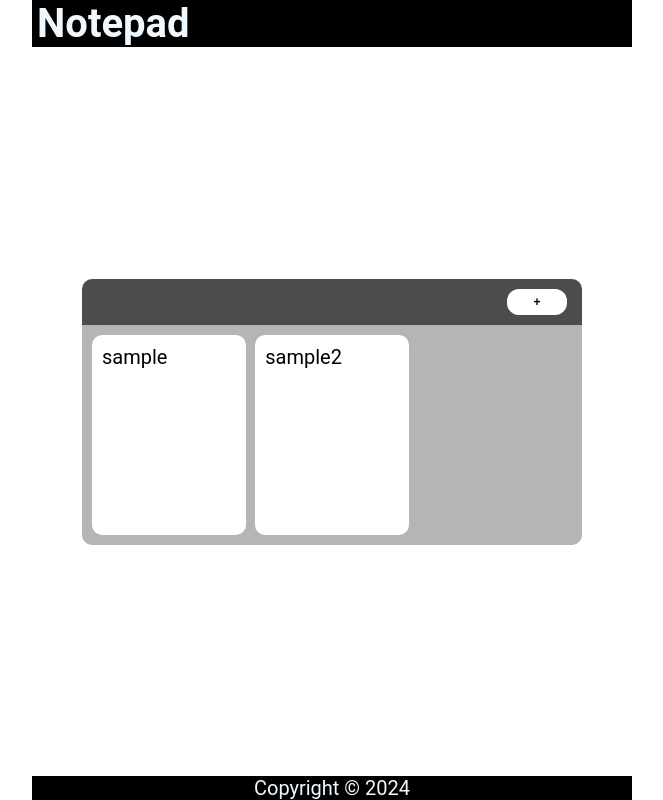
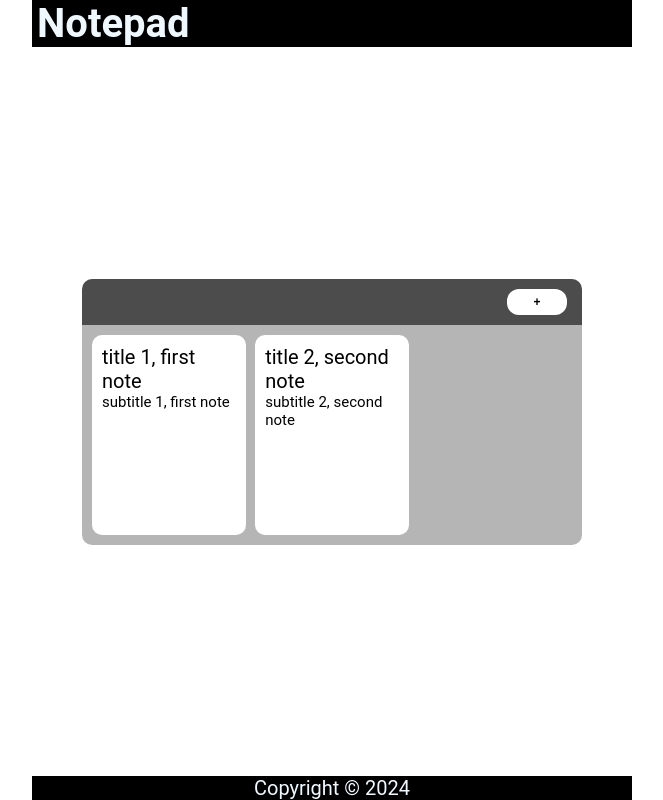
Before and after one commit to kathrynmckean/reactTest, a React (Create React App) app: page / in a window 1280 px wide. Shown: the whole page, without its empty margins (308-971 px from the left). Built offline with nearby package versions, Linux system fonts and the light colour scheme.

Commit message:
add local storage and various fixes

```diff
--- a/src/Content/Content.js
+++ b/src/Content/Content.js
@@ -1,54 +1,89 @@
-import React, { useState } from "react";
+import React, { useState, useEffect } from "react";
 import Nav from "./components/Nav";
 import NoteContainer from "./components/NoteContainer";
 import NoteEditor from "./components/NoteEditor";
+
 let nextId = 3;
+
+
 const Content = () => {
   const [showNav, setShowNav] = useState(false);
   const [showEditor, setShowEditor] = useState(false);
   const [selectedId, setSelectedId] = useState(null);
-  // const [selectedNote, setSelectedNote] = useState(null);
+  const [selectedNote, setSelectedNote] = useState(null);
+  const [noteInputValue, setNoteInputValue] = useState(null);
+  const [showSave, setShowSave] = useState(false);
+
+  const [notes, setNotes] = useState([
+    // the array holding note information
+    {
+      id: 1,
+      title: "title 1, first note",
+      subtitle: "subtitle 1, first note",
+      class: "gridSquare",
+    },
+    {
+      id: 2,
+      title: "title 2, second note",
+      subtitle: "subtitle 2, second note",
+      class: "gridSquare",
+    },
+  ]);
+
+  const storedNotes = localStorage.getItem("noteStorage");
+
+  useEffect(() => {
+    if (storedNotes) {
+      const parsedNotes = JSON.parse(storedNotes);
+      setNotes(parsedNotes);
+    }
+  }, [storedNotes])
+
+
+
   const handleNewNote = () => {
     console.log("new note");
-    selectNote(nextId); // highlight the new note
-    setShowEditor(true); // show the editor
+    const newNote = {
+      id: nextId,
+      title: "brand new note",
+      subtitle: "new note, edit content here",
+      class: "gridSquare",
+    }
     setNotes([
-      {
-        id: nextId,
-        title: "New note",
-        subtitle: "edit content",
-        class: "gridSquare",
-      },
+      newNote,
       ...notes,
     ]);
+    selectNote(nextId); // highlight the new note
+    setSelectedNote(newNote);
+    setShowEditor(true); // show the editor
     nextId += 1;
   };
 
+
   const handleDeleteNote = () => {
-    console.log(selectedId);
+    const newArray = notes.filter(note => {
+      return note.id !== selectedNote.id
+    });
+    setNotes(newArray);
   };
 
   const selectNote = (noteId) => {
     // runs when a note is clicked
     setShowNav(true);
     setSelectedId(noteId); // highlight the note itself
+    console.log("notes in selectNote", notes);
+    const noteToBeSelected = notes.find(note => note.id === noteId);
+    setSelectedNote(noteToBeSelected);
   };
 
-  const [notes, setNotes] = useState([
-    // the array holding note information
-    {
-      id: 1,
-      title: "sample",
-      subtitle: "sample also",
-      class: "gridSquare",
-    },
-    {
-      id: 2,
-      title: "sample2",
-      subtitle: "sample2 also",
-      class: "gridSquare",
-    },
-  ]);
+  const handleSaveNote = () => {
+    console.log('save')
+    localStorage.setItem("noteStorage", JSON.stringify(notes));
+  }
+
+
+
+
 
   return (
     <main>
@@ -63,10 +98,17 @@ const Content = () => {
         setNotes={setNotes}
         handleNewNote={handleNewNote}
         handleDeleteNote={handleDeleteNote}
-        // selectedNote={selectedNote}
-        // setSelectedNote={setSelectedNote}
+        showSave={showSave}
+        setShowSave={setShowSave}
+        handleSaveNote={handleSaveNote}
+
       />
-      <NoteEditor showEditor={showEditor} setShowEditor={setShowEditor} />
+      <NoteEditor showEditor={showEditor}
+      setShowEditor={setShowEditor}
+      selectedNote={selectedNote}
+      noteInputValue={noteInputValue}
+      setNoteInputValue={setNoteInputValue}
+       />
       <NoteContainer
         setShowNav={setShowNav}
         selectedId={selectedId}
@@ -74,8 +116,6 @@ const Content = () => {
         notes={notes}
         setNotes={setNotes}
         selectNote={selectNote}
-        // selectedNote={selectedNote}
-        // setSelectedNote={setSelectedNote}
       />
     </main>
   );
--- a/src/Content/components/Nav/Nav.js
+++ b/src/Content/components/Nav/Nav.js
@@ -9,10 +9,15 @@ const Nav = ({
   setNotes,
   handleNewNote,
   handleDeleteNote,
+  handleSaveNote,
+  showSave,
+  setShowSave
 }) => {
+
   const editNote = () => {
     // show noteEditor
     setShowEditor((prevState) => !prevState);
+    setShowSave(true);
   };
 
   const backToNotes = () => {
@@ -22,10 +27,15 @@ const Nav = ({
       // if the editing screen is visible then hide it
       setShowEditor((prevState) => !prevState);
     }
+    if (showSave) {
+      setShowSave(false);
+    }
     setSelectedId(null); // stop highlighting the clicked note
   };
 
   const handleNewButtonClick = () => {
+    backToNotes();
+    setShowSave(true)
     handleNewNote();
     if (!showNav) {
       setShowNav(true);
@@ -34,10 +44,8 @@ const Nav = ({
 
   return (
     <nav>
-      {/* if a note is selected then show the buttons */}
-
       {showNav && (
-        <>
+        <> {/* if a note is selected then show the buttons */}
           <button id="backButton" onClick={backToNotes}>
             back
           </button>
@@ -47,12 +55,15 @@ const Nav = ({
           <button id="deleteButton" onClick={handleDeleteNote}>
             delete
           </button>
+          {showSave &&
+            (  <button id="saveButton" onClick={handleSaveNote}>
+            save
+          </button>)
+          }
+
         </>
       )}
-      {/* TODO: add something for the onclick here */}
-      <button id="newButton" onClick={handleNewButtonClick}>
-        +
-      </button>
+      <button id="newButton" onClick={handleNewButtonClick}>+</button>
     </nav>
   );
 };
--- a/src/Content/components/NoteContainer/NoteContainer.js
+++ b/src/Content/components/NoteContainer/NoteContainer.js
@@ -1,5 +1,3 @@
-import { useState } from "react";
-
 const NoteContainer = ({
   setShowNav,
   selectedNote,
@@ -25,7 +23,8 @@ const NoteContainer = ({
             selectNote(note.id);
           }}
         >
-          <div id={`title${note.id}`}>{note.title}</div>
+          <div class="title" id={`title${note.id}`}>{note.title}</div>
+          <div class="subtitle" id={`subtitle${note.id}`}>{note.subtitle}</div>
         </div>
       ))}
     </div>
--- a/src/Content/components/NoteContainer/styles.css
+++ b/src/Content/components/NoteContainer/styles.css
@@ -30,6 +30,10 @@
   transition: width 1s ease-in-out;
 }
 
+.subtitle  {
+  font-size: .75rem;
+}
+
 .gridSquare:hover,
 .gridSquare:focus,
 .selectedNote {
--- a/src/Content/components/NoteEditor/NoteEditor.js
+++ b/src/Content/components/NoteEditor/NoteEditor.js
@@ -1,11 +1,15 @@
-const NoteEditor = ({ showEditor, setShowEditor }) => {
+const NoteEditor = ({ showEditor, setShowEditor, selectedNote, setNoteInputValue, noteInputValue }) => {
+  console.log('selected note in editor', selectedNote)
+  const handleOnChange = (e) => {
+      setNoteInputValue(e.target.value);
+  }
   return (
     <div id="noteEditorContainer">
       {showEditor && (
         <>
           <div id="noteEditor">
-            <div id="noteEditorHeader">Sample</div>
-            <textarea name="noteEditorText" id="noteEditorText"></textarea>
+            <div id="noteEditorHeader">{selectedNote?.title ?? ""}</div>
+            <textarea name="noteEditorText" id="noteEditorText" defaultValue={selectedNote?.subtitle ?? ""} onChange={handleOnChange} ></textarea>
           </div>
         </>
       )}
```
